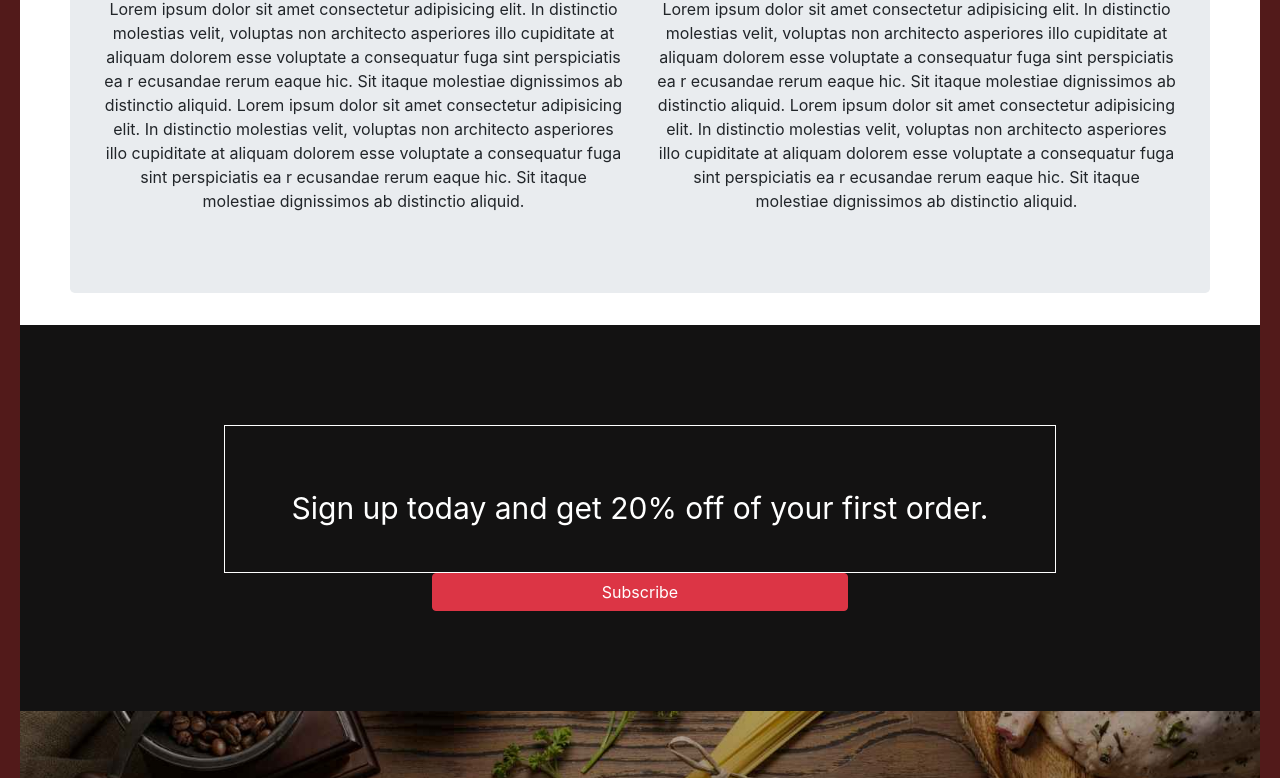
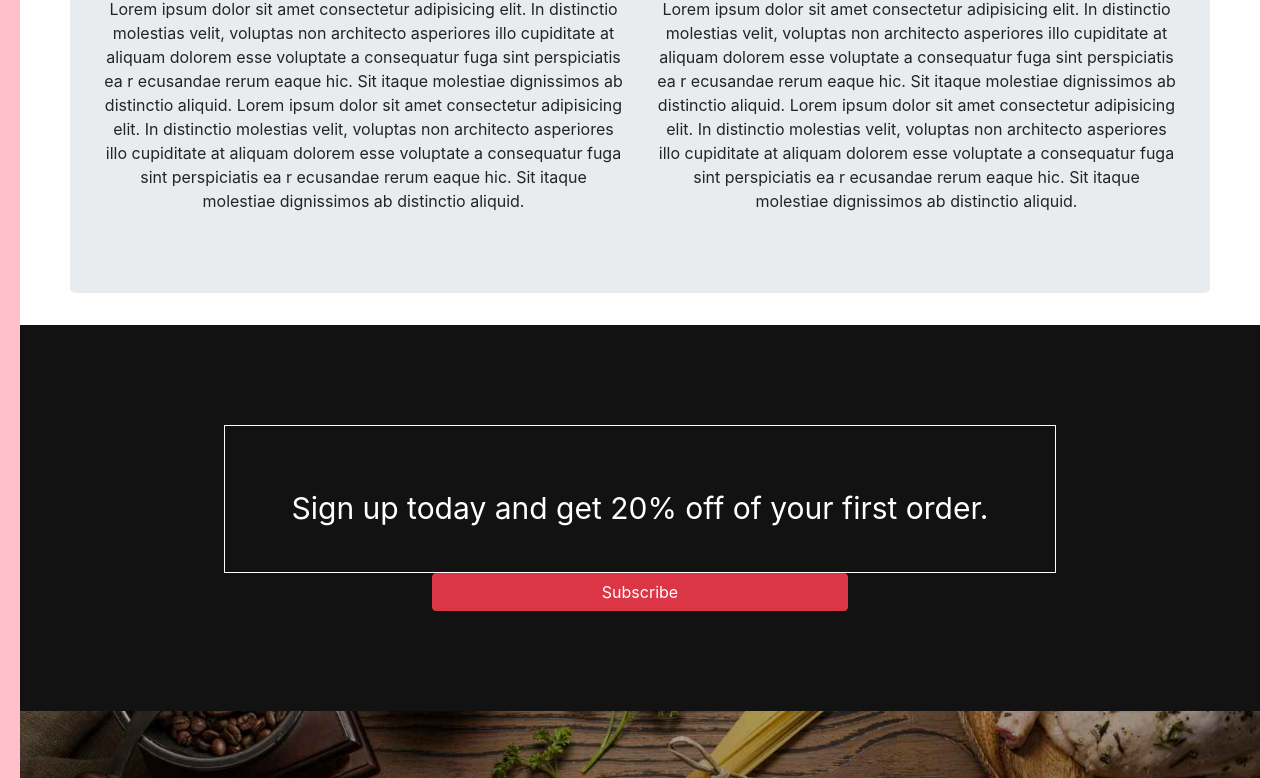
Before and after one commit to riv-j/bootstrap-assignment, a plain HTML site: page index.html in a window 1280 px wide. Shown: the part 559-1337 px from the top of the page. Drawn offline with nearby package versions, Linux system fonts and the light colour scheme.

Commit message:
Update style.css

```diff
--- a/style.css
+++ b/style.css
@@ -1,5 +1,5 @@
 html {
-  background-color: rgb(82, 26, 26);
+  background-color: pink;
     }
 
 body {
```
